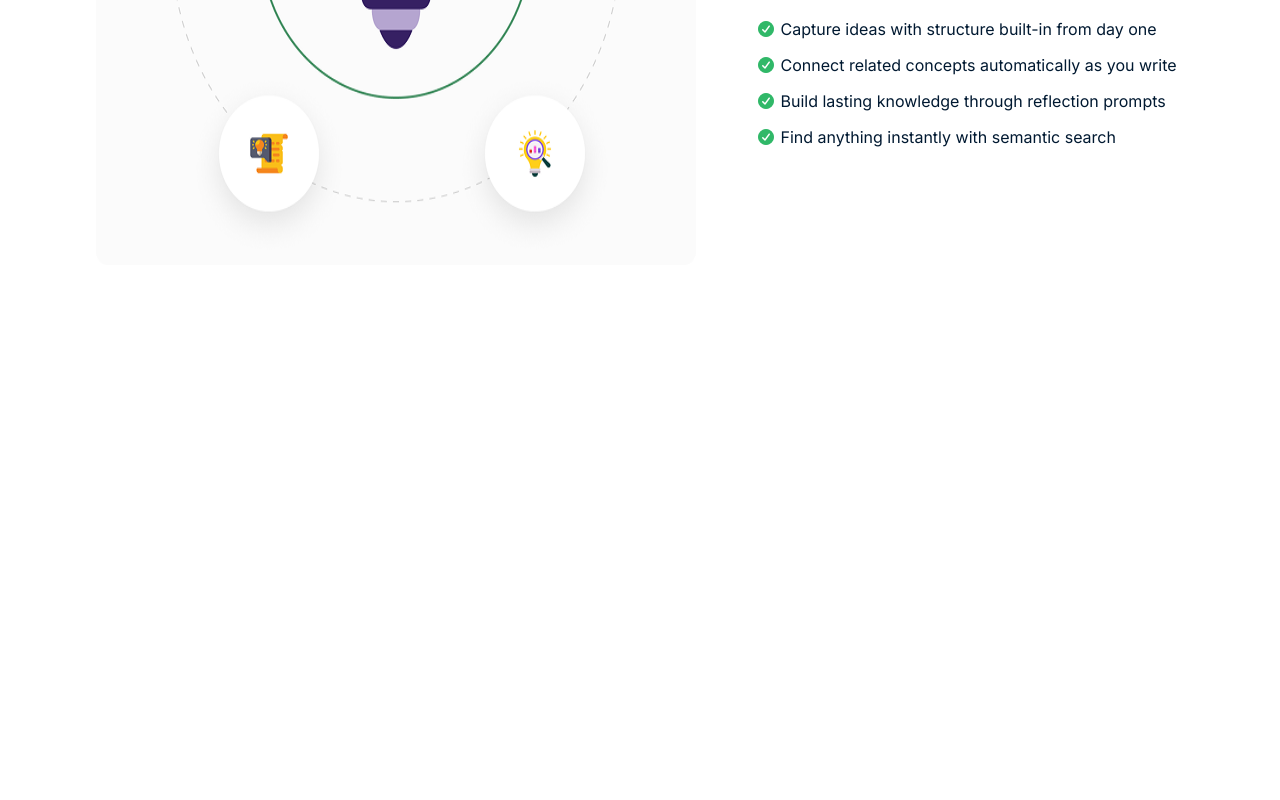
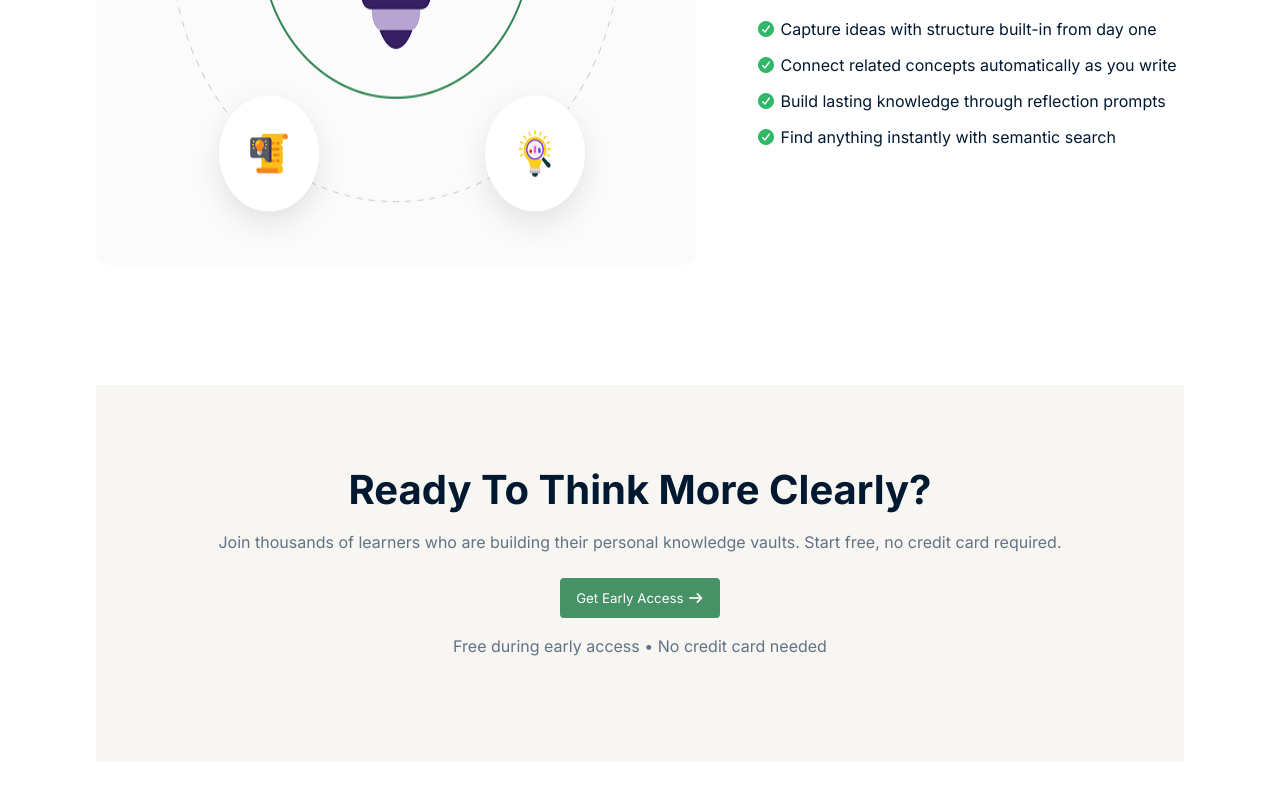
Before and after one commit to sheikhzim2004-del/B13-Assignment-01, a plain HTML site: page index.html in a window 1280 px wide. Shown: the part 1889-2689 px from the top of the page. Before the commit the page ends 2274 px from the top, so only its background shows below. Drawn offline with Linux system fonts and the light colour scheme.

Commit message:
Challange section completed within the main section

```diff
--- a/index.html
+++ b/index.html
@@ -115,8 +115,13 @@
         </section>
 
         <section id="challenge">
+            <h2>Ready To Think More Clearly?</h2>
+            <p>Join thousands of learners who are building their personal knowledge vaults. Start free, no credit card
+            required.</p>
+            <button class="btn">Get Early Access <i class="fa-solid fa-arrow-right"></i></button>
+            <p>Free during early access • No credit card needed</p>
+        </section>
 
-        </section>
     </main>
     <!-- ========== main section end ========== -->
 
--- a/styles/style.css
+++ b/styles/style.css
@@ -219,3 +219,26 @@ main #brain{
     color: #30B868;
 }
 /* ===== brain section end ===== */
+
+/* ===== challenge section start ===== */
+main #challenge {
+    padding: 80px 40px;
+    background-color: #F7F6F2;
+    margin-bottom: 120px;
+    text-align: center;
+}
+
+#challenge h2{
+    font-size: 40px;
+    font-weight: bold;
+    color: #001931;
+}
+
+#challenge p{
+    font-size: 16px;
+    line-height: 24px;
+    color: #627382;
+    margin: 16px 0 24px 0;
+}
+/* ===== challenge section end ===== */
+/* ===== main realated CSS end (note+brain+challenge) ===== */
```
